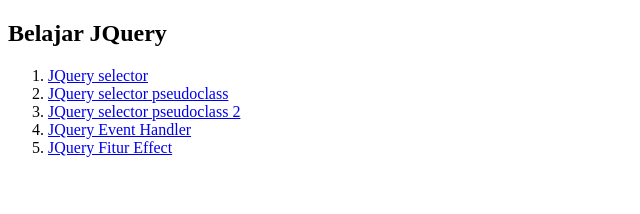
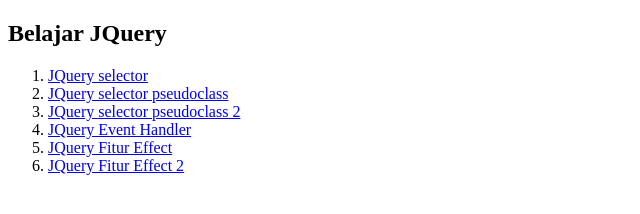
Before and after one commit to Faisd405/belajar-jquery, a plain HTML site: page index.html in a window 1280 px wide. Shown: the whole page, without its empty margins (0-640 px from the left). Drawn offline with Linux system fonts and the light colour scheme.

Commit message:
Update index.html
menambahkan navigasi Fitur Effect 2

```diff
--- a/index.html
+++ b/index.html
@@ -12,6 +12,7 @@
 		<li><a href="jqueryselectorDOM2.html">JQuery selector pseudoclass 2</li>
 		<li><a href="eventhandler.html">JQuery Event Handler</li>
 		<li><a href="FiturEffect.html">JQuery Fitur Effect</a></li>
+		<li><a href="FiturEffect2.html">JQuery Fitur Effect 2</a></li>
 	</ol>
 </body>
 </html>
```
